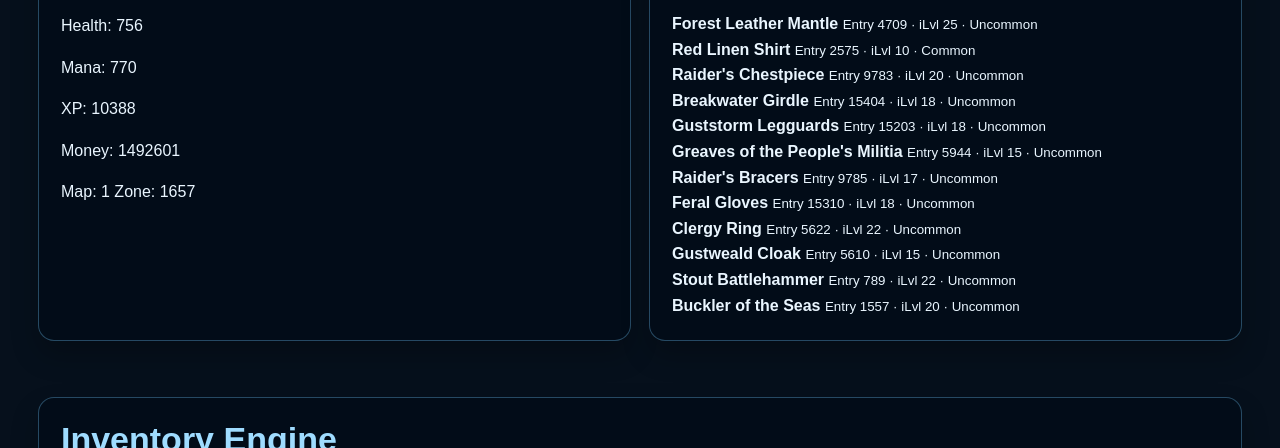
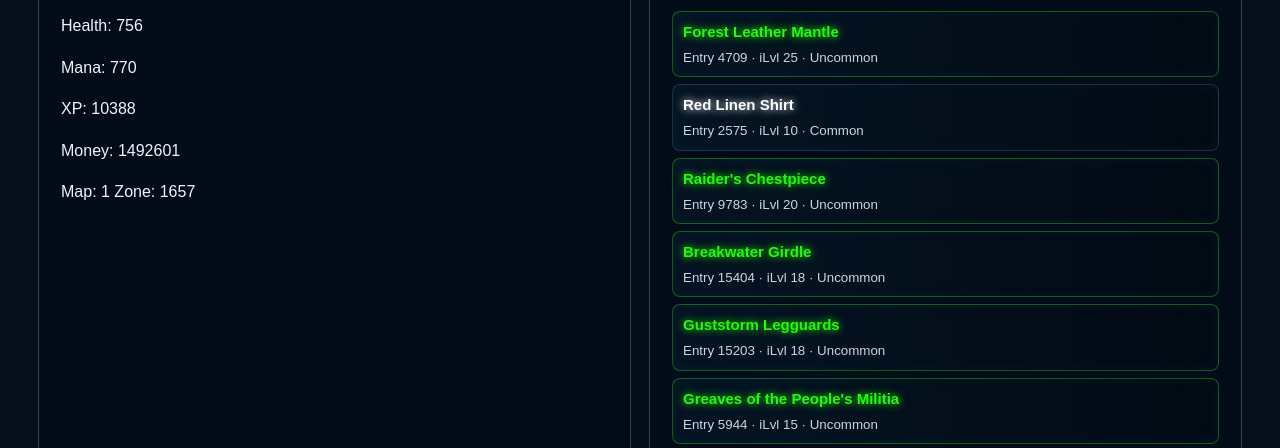
Before and after one commit to CraftEarth/Frozen-Throne, a website: page public/dev/armory-v3.html in a window 1280 px wide. Shown: the part 289-737 px from the top of the page. Drawn offline with Linux system fonts and the light colour scheme.

Commit message:
Style Armory V3 item quality cards

```diff
--- a/public/css/style.css
+++ b/public/css/style.css
@@ -3785,3 +3785,40 @@
   background-position: center center !important;
   background-repeat: no-repeat !important;
 }
+
+/* Armory V3 Preview */
+.v3-item {
+  position: relative;
+  margin: 7px 0;
+  padding: 8px 10px;
+  border: 1px solid rgba(140, 210, 255, .18);
+  border-radius: 8px;
+  background: linear-gradient(90deg, rgba(5,20,35,.95), rgba(3,10,18,.65));
+  box-shadow: inset 0 0 14px rgba(0,170,255,.06);
+}
+
+.v3-item strong {
+  display: block;
+  font-size: 15px;
+  text-shadow: 0 0 8px currentColor;
+}
+
+.v3-item small {
+  display: block;
+  opacity: .86;
+  margin-top: 3px;
+}
+
+.v3-item.q0 strong { color: #9d9d9d; }
+.v3-item.q1 strong { color: #ffffff; }
+.v3-item.q2 strong { color: #1eff00; }
+.v3-item.q3 strong { color: #0070dd; }
+.v3-item.q4 strong { color: #a335ee; }
+.v3-item.q5 strong { color: #ff8000; }
+.v3-item.q6 strong,
+.v3-item.q7 strong { color: #e6cc80; }
+
+.v3-item.q2 { border-color: rgba(30,255,0,.35); }
+.v3-item.q3 { border-color: rgba(0,112,221,.45); }
+.v3-item.q4 { border-color: rgba(163,53,238,.55); }
+.v3-item.q5 { border-color: rgba(255,128,0,.65); }
```
